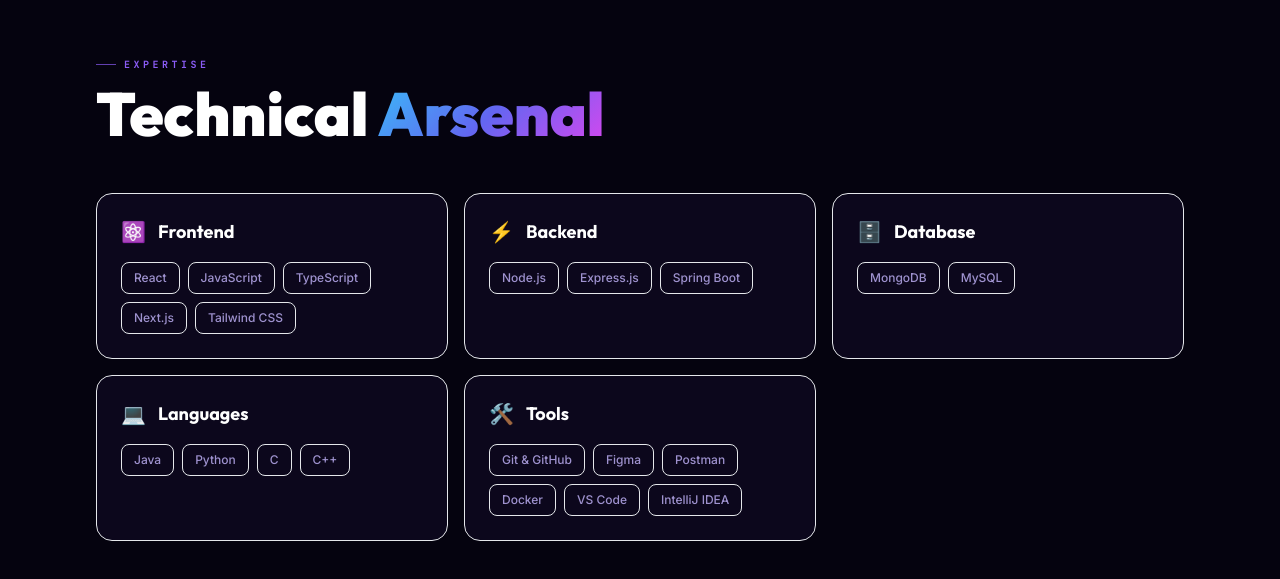
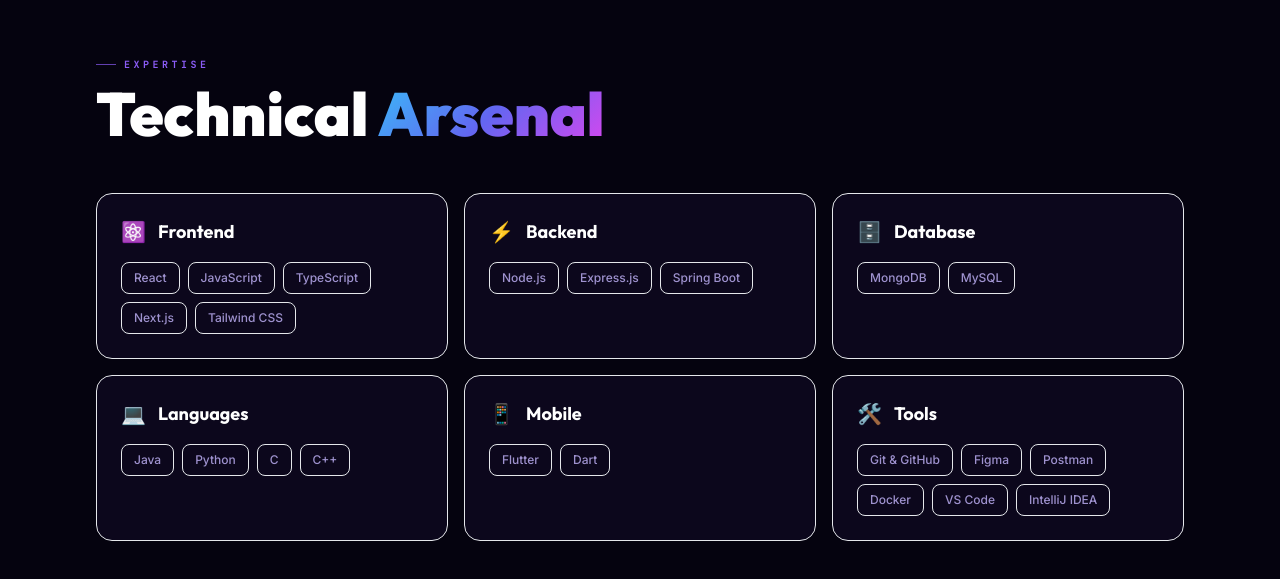
Before and after one commit to Deneshkar/my-portfolio, a React (Vite) app: page / in a window 1280 px wide. Shown: the part 3120-3699 px from the top of the page. Built offline with nearby package versions, Linux system fonts and the light colour scheme.

Commit message:
Add Flutter to skills

```diff
--- a/src/sections/About/index.jsx
+++ b/src/sections/About/index.jsx
@@ -7,7 +7,7 @@
   { value: '2028', label: 'Graduating',    icon: '🎓' },
 ];
 
-const quickSkills = ['React', 'Node.js', 'Spring Boot', 'MongoDB', 'Java', 'TypeScript'];
+const quickSkills = ['React', 'Node.js', 'Spring Boot', 'MongoDB', 'Java', 'TypeScript', 'Flutter'];
 
 const About = () => {
   return (
--- a/src/sections/Skills/index.jsx
+++ b/src/sections/Skills/index.jsx
@@ -20,6 +20,11 @@
     title: 'Languages',
     icon: '💻',
     items: ['Java', 'Python', 'C', 'C++'],
+  },
+  {
+    title: 'Mobile',
+    icon: '📱',
+    items: ['Flutter', 'Dart'],
   },
   {
     title: 'Tools',
```
